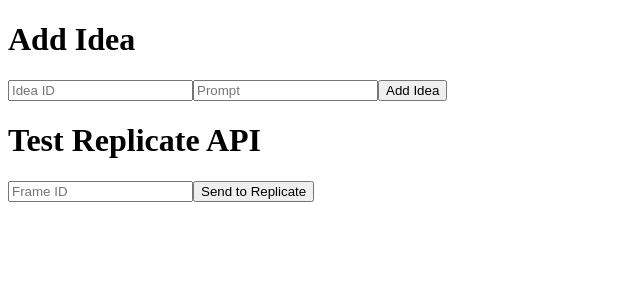
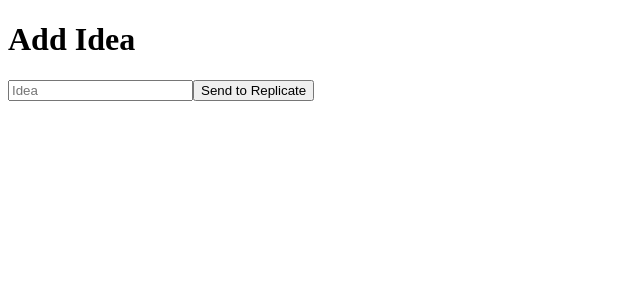
Before and after one commit to eyekayem/keyframe_shot, a Next.js app: page / in a window 1280 px wide. Shown: the top 300 px of the page, without its empty margins (0-640 px from the left). Built offline with nearby package versions, Linux system fonts and the light colour scheme.

Commit message:
Update index.js - ui cleanup with working replicate api

```diff
--- a/pages/index.js
+++ b/pages/index.js
@@ -2,16 +2,12 @@ import React, { useState } from 'react';
 import { handleIdea } from "./api/components/handleIdea";
 
 export default function KeyframeShot() {
-    const [ideaId, setIdeaId] = useState("");
-    const [prompt, setPrompt] = useState("");
-    const [frameId, setFrameId] = useState("");
-
-    const handleIdeaSubmit = async () => {
-        const result = await handleIdea({ body: { idea_id: ideaId, prompt } });
-        console.log(result);
-    };
+    const [idea, setIdea] = useState("");
+    const [state, setState] = useState("");
+    const [generatedFrame, setGeneratedFrame] = useState(null);
 
     const handleReplicateCall = async () => {
+        setState("generating");
         const response = await fetch('/api/replicate', {
             method: 'POST',
             headers: {
@@ -19,10 +15,10 @@ export default function KeyframeShot() {
             },
             body: JSON.stringify({
                 input: {
+                    prompt: idea,
                     aspect_ratio: "16:9",
                     output_format: "png",
                     output_quality: 80,
-                    prompt: prompt,
                     prompt_upsampling: false,
                     safety_tolerance: 5,
                     width: 777
@@ -31,7 +27,12 @@ export default function KeyframeShot() {
         });
 
         const output = await response.json();
-        console.log(output);
+        if (output.error) {
+            setState("fail");
+        } else {
+            setGeneratedFrame(output);
+            setState("complete");
+        }
     };
 
     return (
@@ -40,27 +41,21 @@ export default function KeyframeShot() {
                 <h1>Add Idea</h1>
                 <input
                     type="text"
-                    placeholder="Idea ID"
-                    value={ideaId}
-                    onChange={(e) => setIdeaId(e.target.value)}
+                    placeholder="Idea"
+                    value={idea}
+                    onChange={(e) => setIdea(e.target.value)}
                 />
-                <input
-                    type="text"
-                    placeholder="Prompt"
-                    value={prompt}
-                    onChange={(e) => setPrompt(e.target.value)}
-                />
-                <button onClick={handleIdeaSubmit}>Add Idea</button>
+                <button onClick={handleReplicateCall}>Send to Replicate</button>
             </div>
             <div>
-                <h1>Test Replicate API</h1>
-                <input
-                    type="text"
-                    placeholder="Frame ID"
-                    value={frameId}
-                    onChange={(e) => setFrameId(e.target.value)}
-                />
-                <button onClick={handleReplicateCall}>Send to Replicate</button>
+                {state === "generating" && <p>Generating...</p>}
+                {state === "complete" && generatedFrame && (
+                    <div>
+                        <h2>Generated Frame</h2>
+                        <img src={generatedFrame.url} alt="Generated Frame" />
+                    </div>
+                )}
+                {state === "fail" && <p>Failed to generate frame. Please try again.</p>}
             </div>
         </div>
     );
```
